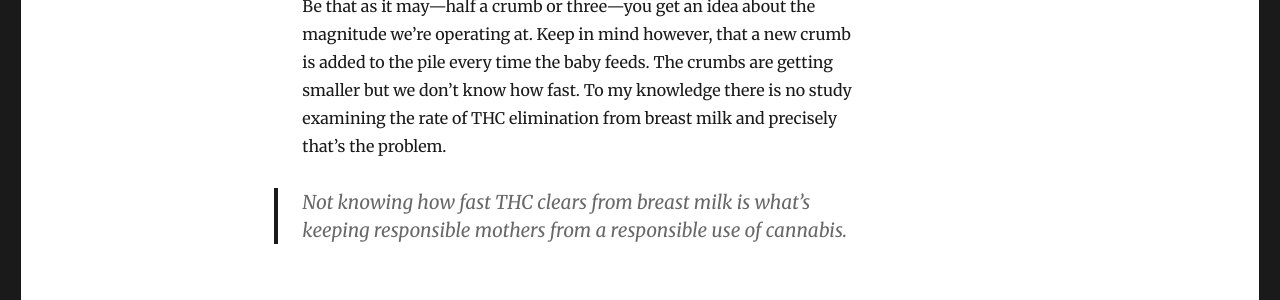
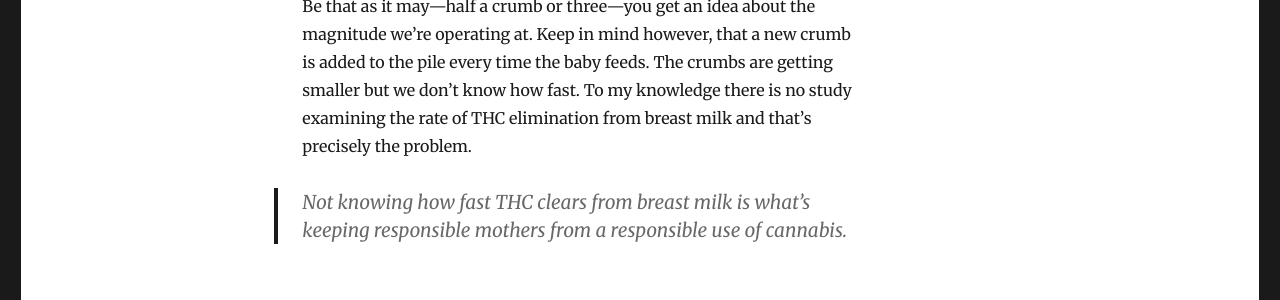
Before and after one commit to sapiensoup/sapiensoup.com, a Jekyll site: the page built from _posts/2017-02-06-cannabis-breastfeeding.md, in a window 1280 px wide and 900 px high, scrolled down 5575 px. Shown: the part 264-564 px from the top of the window. Built offline with Jekyll 4.4.1, drawn with Linux system fonts in a browser that asks for light colours; some of the changed text lies outside the part shown.

Commit message:
Change copy (minor)

```diff
--- a/_posts/2017-02-06-cannabis-breastfeeding.md
+++ b/_posts/2017-02-06-cannabis-breastfeeding.md
@@ -84,7 +84,7 @@ I was curious and did the math. Turned out, in one feeding baby experienced abou
 Why didn’t I compare it to the mom’s marijuana pipe? Because (1) the data doesn’t exist and (2) eating cannabis is [very different]({% post_url 2016-12-21-human-metabolism-thc %}#first-pass) to smoking it. Hence, I believe it’s a more accurate comparison if we stick to the same metabolic pathway through the stomach.
 From another study[^hollister] we know that 20mg of ingested THC produce a decent psychological effect in an adult man. I compared that to a 3 months old baby. The results vary according to how you set the parameters.[^parameters] Other authors came close but arrive at slightly different conclusions, e.g. Bennett who landed at a baby’s dose of 0.8 percent of the maternal intake of one joint (per feeding).[^bennett]
 
-Be that as it may—half a crumb or three—you get an idea about the magnitude we’re operating at. Keep in mind however, that a new crumb is added to the pile every time the baby feeds. The crumbs are getting smaller but we don’t know how fast. To my knowledge there is no study examining the rate of THC elimination from breast milk and precisely that’s the problem.
+Be that as it may—half a crumb or three—you get an idea about the magnitude we’re operating at. Keep in mind however, that a new crumb is added to the pile every time the baby feeds. The crumbs are getting smaller but we don’t know how fast. To my knowledge there is no study examining the rate of THC elimination from breast milk and that’s precisely the problem.
 
 > Not knowing how fast THC clears from breast milk is what’s keeping responsible mothers from a responsible use of cannabis.
 
@@ -142,7 +142,7 @@ This is what I personally found to be useful from studying scientific literature
 
 **Minimum effective dose (MED).** The less, the better – true for almost anything.
 
-
+&nbsp;
 
 * * *
 
```
Also changed, not shown: other parts of _posts/2017-02-06-cannabis-breastfeeding.md (+1 -1 lines).
